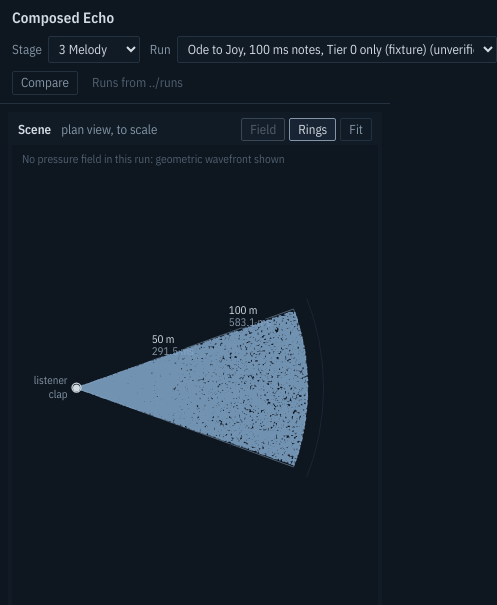
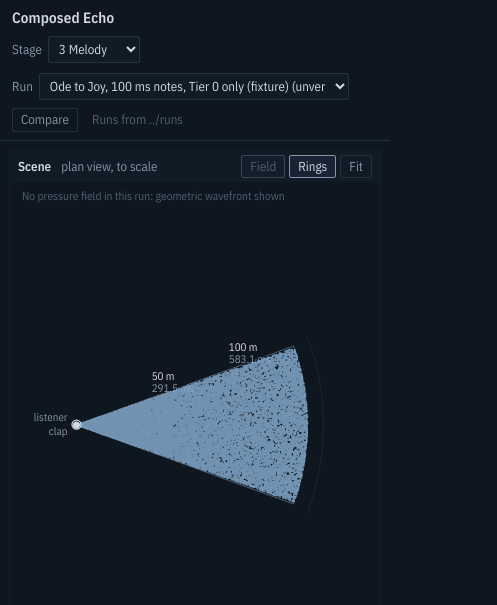
Before and after one commit to shyamvalsan/echo-engineering, a plain HTML site: page viewer/index.html in a window 390 px wide. Shown: the top 605 px of the page, 497 px wide, since content can reach past the window. Drawn offline with Linux system fonts and the light colour scheme; no server answers; files whose address does not match are found by name.

Commit message:
Viewer: no horizontal scroll at phone width

```diff
--- a/viewer/style.css
+++ b/viewer/style.css
@@ -184,6 +184,9 @@ td.thr { text-align: right; color: var(--faint); white-space: nowrap; padding-le
   body { overflow: auto; grid-template-rows: auto auto auto; }
   .top { flex-wrap: wrap; padding: 8px 12px; gap: 8px 14px; }
   .source { margin-left: 0; }
+  .pick { flex-wrap: wrap; max-width: 100%; }
+  .pick label { min-width: 0; max-width: 100%; }
+  select { max-width: calc(100vw - 80px); min-width: 0; }
   main.compare { grid-template-columns: 1fr; }
   .runview, .runview.compact { grid-template-columns: 1fr; grid-template-rows: none; height: auto; }
   .col-scene { grid-template-rows: 62vh; }
```
